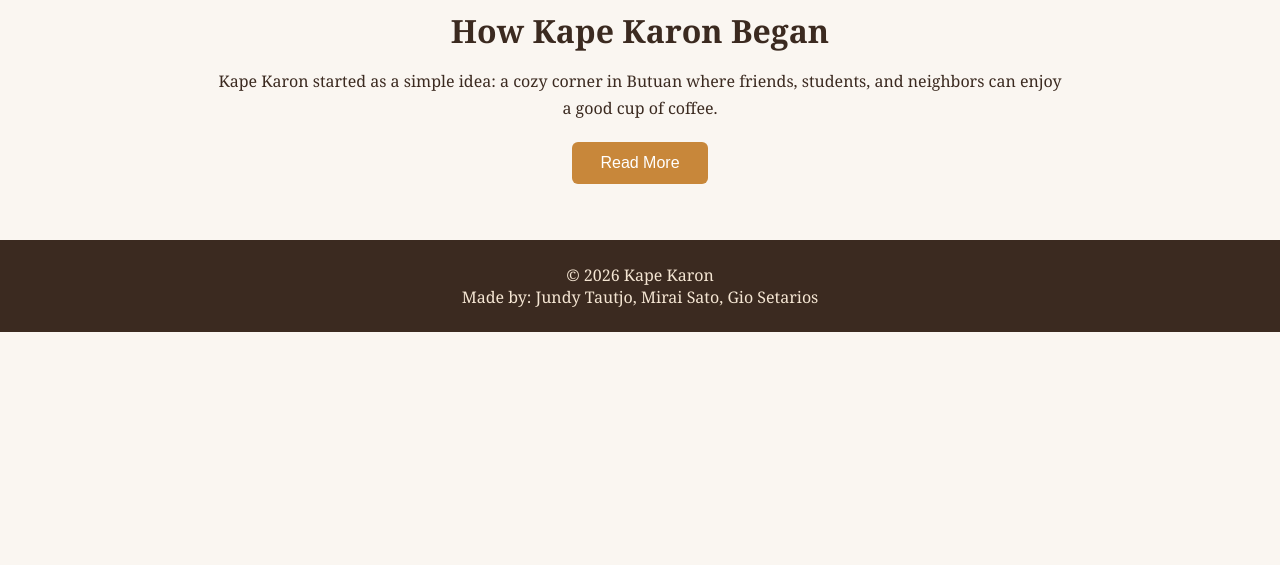
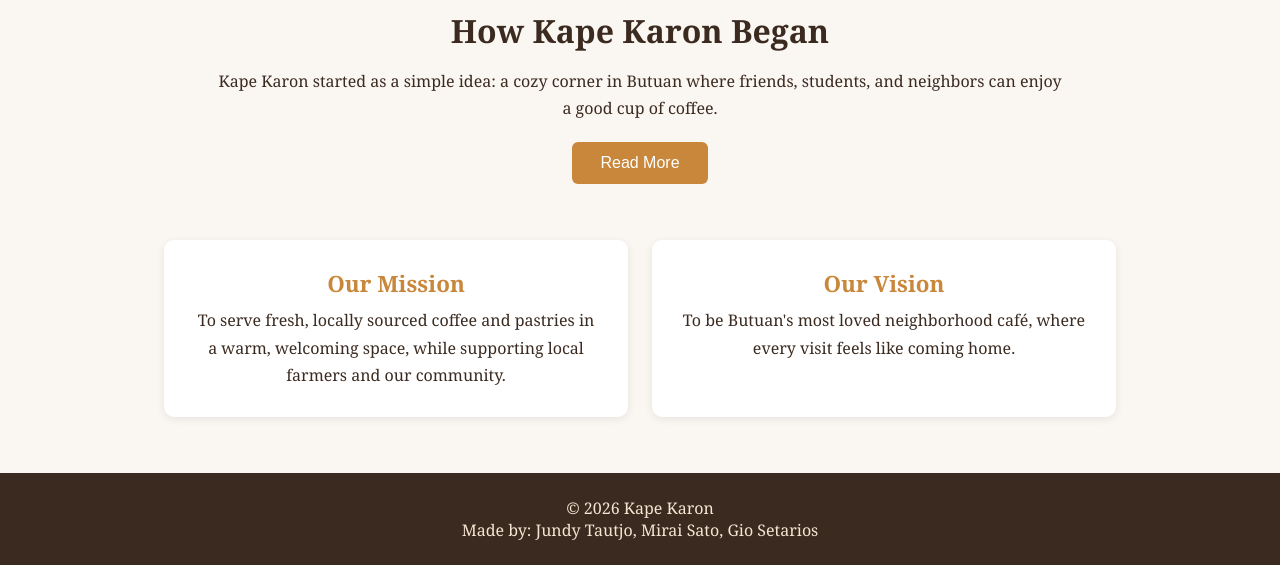
Before and after one commit to jundygarcia/Lara-Proj-AIBJ2-Tautjo-Sato-Setarios, a Laravel app: page /about in a window 1280 px wide. Shown: the part 356-921 px from the top of the page. Before the commit the page ends 688 px from the top, so only its background shows below. Run offline with Laravel 12, Linux system fonts and the light colour scheme.

Commit message:
Add mission and vision section

```diff
--- a/public/css/about.css
+++ b/public/css/about.css
@@ -25,3 +25,16 @@
     margin-top: 8px;
 }
 .read-more-btn:hover { background: #a86f2e; }
+
+/* Mission and Vision */
+.mv-section {
+    max-width: 1000px; margin: 0 auto; padding: 0 24px 56px;
+    display: flex; gap: 24px; flex-wrap: wrap;
+}
+.mv-card {
+    flex: 1; min-width: 260px; padding: 28px; text-align: center;
+    background: #fff; border-radius: 10px;
+    box-shadow: 0 2px 8px rgba(0,0,0,0.08);
+}
+.mv-card h3 { margin-bottom: 8px; color: #c8873a; font-size: 1.4rem; }
+.mv-card p { line-height: 1.7; }
--- a/resources/views/about.blade.php
+++ b/resources/views/about.blade.php
@@ -33,6 +33,23 @@
 
         <button id="read-more-btn" class="read-more-btn" type="button">Read More</button>
     </section>
+
+        <section class="mv-section">
+        <div class="mv-card">
+            <h3>Our Mission</h3>
+            <p>
+                To serve fresh, locally sourced coffee and pastries in a warm,
+                welcoming space, while supporting local farmers and our community.
+            </p>
+        </div>
+        <div class="mv-card">
+            <h3>Our Vision</h3>
+            <p>
+                To be Butuan's most loved neighborhood café, where every visit
+                feels like coming home.
+            </p>
+        </div>
+    </section>
 @endsection
 
 @push('scripts')
```
